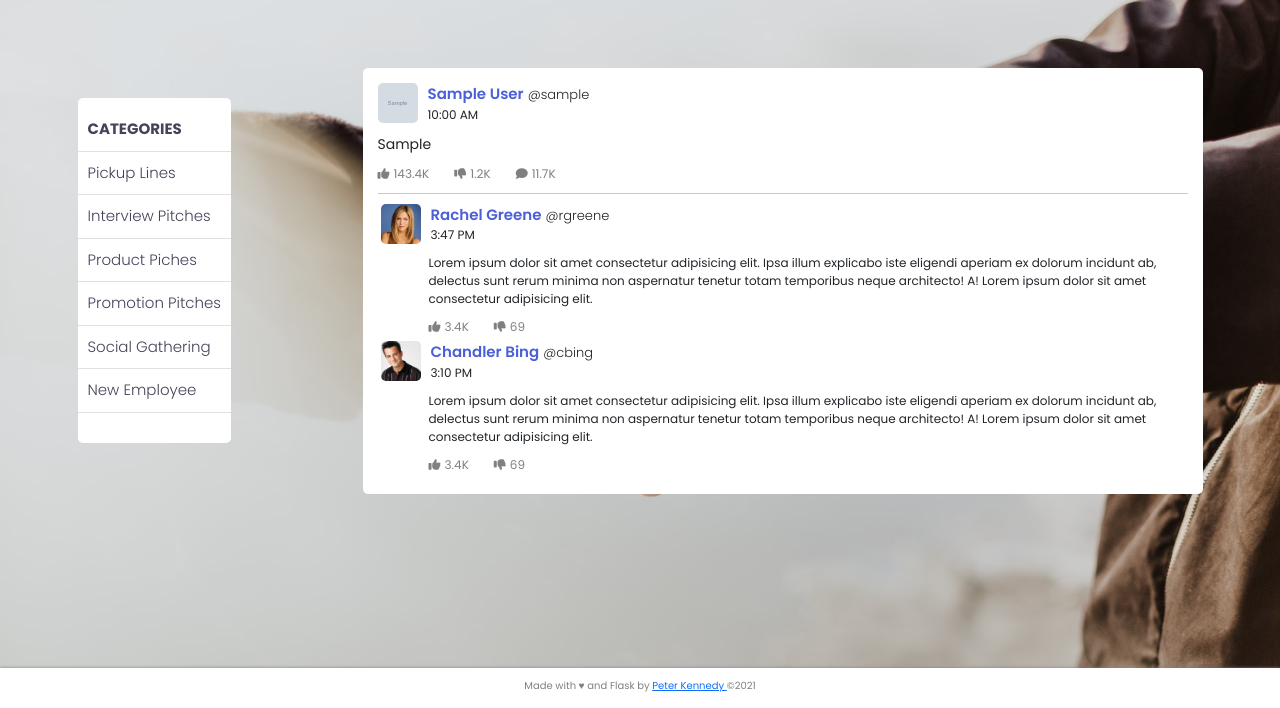
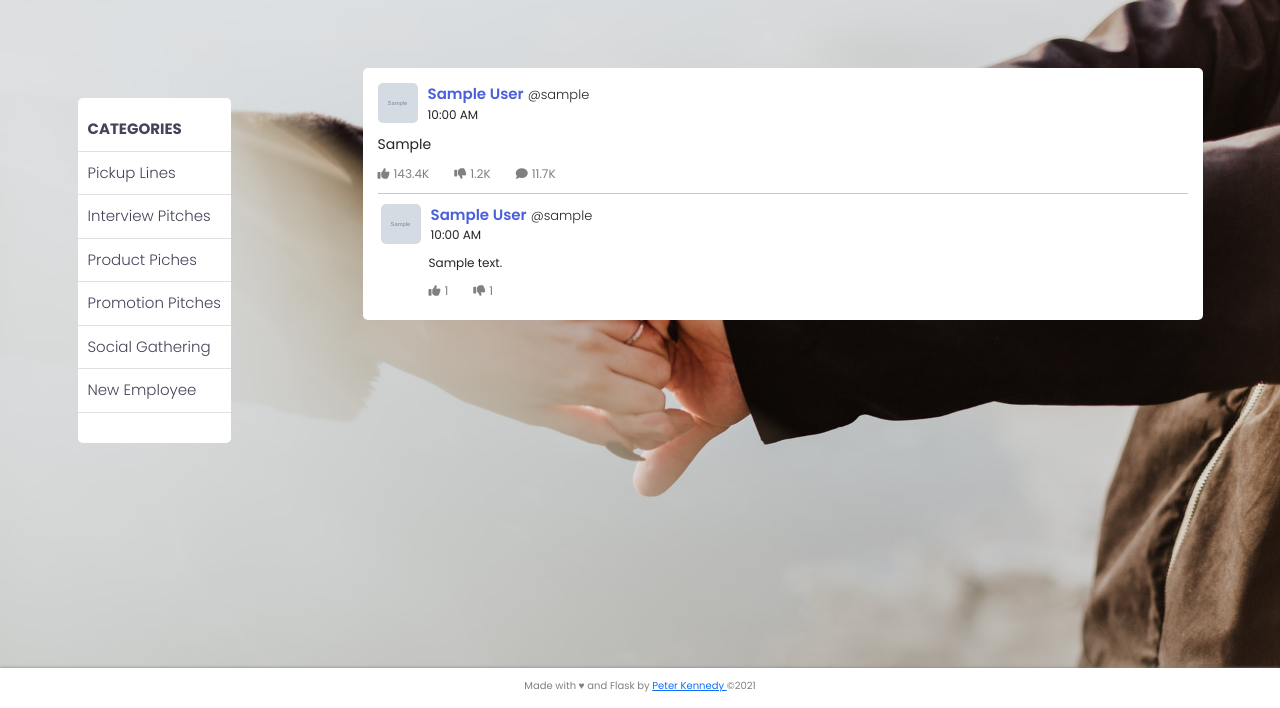
Before and after one commit to peterken674/pitcher, a Flask app: page /1/comments in a window 1280 px wide. Shown: the part 92-800 px from the top of the page. Run offline with Flask 2, Linux system fonts and the light colour scheme; tables that the repository leaves empty hold one stand-in row (values such as "Sample post"); grey boxes marked "Sample" are stand-in pictures; some libraries are stand-ins or nearby versions.

Commit message:
Adding new comment funtionality complete.

```diff
--- a/app/main/views.py
+++ b/app/main/views.py
@@ -63,10 +63,11 @@ def comment(pitch_id):
 
         new_comment = Comment(comment=comment, user=current_user, pitch=pitch)
         new_comment.save_comment()
+        return redirect(url_for('main.comment', pitch_id=pitch_id))
 
     # Get comments for pitch.
     comments = Comment.get_comments(pitch_id)
-    return render_template('comments.html', pitch=pitch, form=comment_form, comments=comments)
+    return render_template('comments.html', pitch=pitch, form=comment_form, comments=comments, title=title)
 
 @main.route('/profile')
 @login_required
--- a/app/models.py
+++ b/app/models.py
@@ -3,6 +3,7 @@ from werkzeug.security import generate_password_hash, check_password_hash
 from datetime import datetime
 from flask_login import UserMixin
 from . import login_manager
+from sqlalchemy import asc
 
 @login_manager.user_loader
 def load_user(user_id):
@@ -81,7 +82,7 @@ class Comment(db.Model):
 
     @classmethod
     def get_comments(cls, id):
-        comments = Comment.query.filter_by(pitch_id=id)
+        comments = Comment.query.filter_by(pitch_id=id).order_by(asc(Comment.posted)).all()
         return comments
 
 class Category(db.Model):
--- a/app/templates/comments.html
+++ b/app/templates/comments.html
@@ -48,26 +48,25 @@
     <hr>
 
     <div class="comments-div">
+
+        {% for comment in comments %}
         <div class="comment px-4 mb-2">
             <div class="pitch-header">
                 <div class="dp-div">
-                    <img src="{{url_for('static', filename='img/rachel.jpg')}}" />
+                    <img src="{{url_for('static', filename=comment.user.profile_pic_path)}}" />
                 </div>
                 <div class="mx-3">
                     <div class="names">
-                        <span class="full-name">Rachel Greene</span>
-                        <span class="username">@rgreene</span>
+                        <span class="full-name">{{comment.user.fname}} {{comment.user.lname}}</span>
+                        <span class="username">@{{comment.user.username}}</span>
                     </div>
-                    <div class="time">3:47 PM</div>
+                    <div class="time">{{comment.posted.strftime('%I:%M %p')}}</div>
                 </div>
             </div>
             <div class="comment-body">
                 <div class="comment-content">
                     <p>
-                        Lorem ipsum dolor sit amet consectetur adipisicing elit. Ipsa illum
-                        explicabo iste eligendi aperiam ex dolorum incidunt ab, delectus sunt
-                        rerum minima non aspernatur tenetur totam temporibus neque architecto! A!
-                        Lorem ipsum dolor sit amet consectetur adipisicing elit.
+                        {{comment.comment}}
                     </p>
                 </div>
                 <div class="pitch-footer">
@@ -75,56 +74,19 @@
                         <div class="thumbs-up">
                             <i class="fas fa-thumbs-up"></i>
                         </div>
-                        <div class="likes-count">3.4K</div>
+                        <div class="likes-count">{{comment.likes}}</div>
                     </div>
                     <div class="dislikes">
                         <div class="thumbs-down">
                             <i class="fas fa-thumbs-down"></i>
                         </div>
-                        <div class="dislikes-count">69</div>
+                        <div class="dislikes-count">{{comment.dislikes}}</div>
                     </div>
                 </div>
             </div>
         </div>
 
-        <div class="comment px-4 mb-2">
-            <div class="pitch-header">
-                <div class="dp-div">
-                    <img src="{{url_for('static', filename='img/chandler.jpg')}}" />
-                </div>
-                <div class="mx-3">
-                    <div class="names">
-                        <span class="full-name">Chandler Bing</span>
-                        <span class="username">@cbing</span>
-                    </div>
-                    <div class="time">3:10 PM</div>
-                </div>
-            </div>
-            <div class="comment-body">
-                <div class="comment-content">
-                    <p>
-                        Lorem ipsum dolor sit amet consectetur adipisicing elit. Ipsa illum
-                        explicabo iste eligendi aperiam ex dolorum incidunt ab, delectus sunt
-                        rerum minima non aspernatur tenetur totam temporibus neque architecto! A!
-                        Lorem ipsum dolor sit amet consectetur adipisicing elit.
-                    </p>
-                </div>
-                <div class="pitch-footer">
-                    <div class="likes">
-                        <div class="thumbs-up">
-                            <i class="fas fa-thumbs-up"></i>
-                        </div>
-                        <div class="likes-count">3.4K</div>
-                    </div>
-                    <div class="dislikes">
-                        <div class="thumbs-down">
-                            <i class="fas fa-thumbs-down"></i>
-                        </div>
-                        <div class="dislikes-count">69</div>
-                    </div>
-                </div>
-            </div>
-        </div>
+        {% endfor %}
 
     </div>
 </div>
--- a/app/templates/home.html
+++ b/app/templates/home.html
@@ -41,7 +41,7 @@
     </div>
     <div class="pitch-footer">
         <div class="likes ftr-highlight">
-            <a href="{{url_for('auth.login')}}" target="_blank" rel="noopener noreferrer">
+            <a href="{{url_for('auth.login')}}">
             <div class="thumbs-up">
                 <i class="fas fa-thumbs-up"></i>
             </div>
@@ -49,7 +49,7 @@
             </a>
         </div>
         <div class="dislikes">
-            <a href="{{url_for('auth.login')}}" target="_blank" rel="noopener noreferrer">
+            <a href="{{url_for('auth.login')}}" target="_blank">
             <div class="thumbs-down">
                 <i class="fas fa-thumbs-down"></i>
             </div>
@@ -57,7 +57,7 @@
             </a>
         </div>
         <div class="comments">
-            <a href="{{url_for('main.comment', pitch_id=pitch.id)}}" target="_blank" rel="noopener noreferrer">
+            <a href="{{url_for('main.comment', pitch_id=pitch.id)}}">
             <div>
                 <i class="fas fa-comment"></i>
             </div>
```
